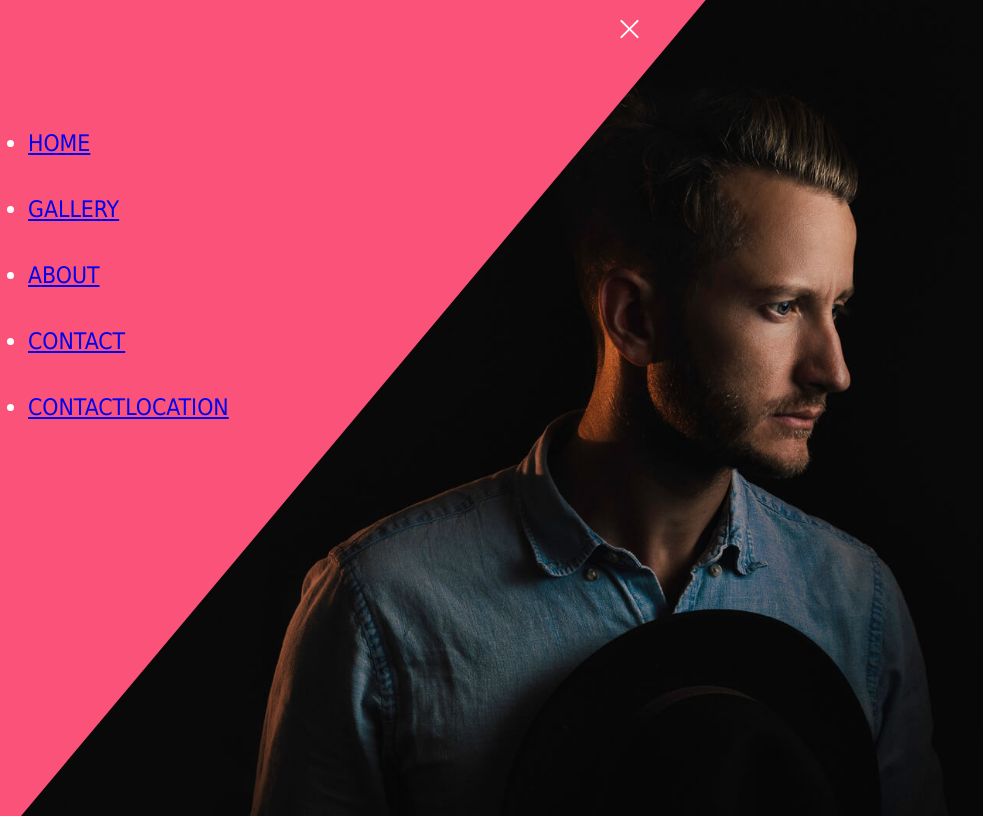
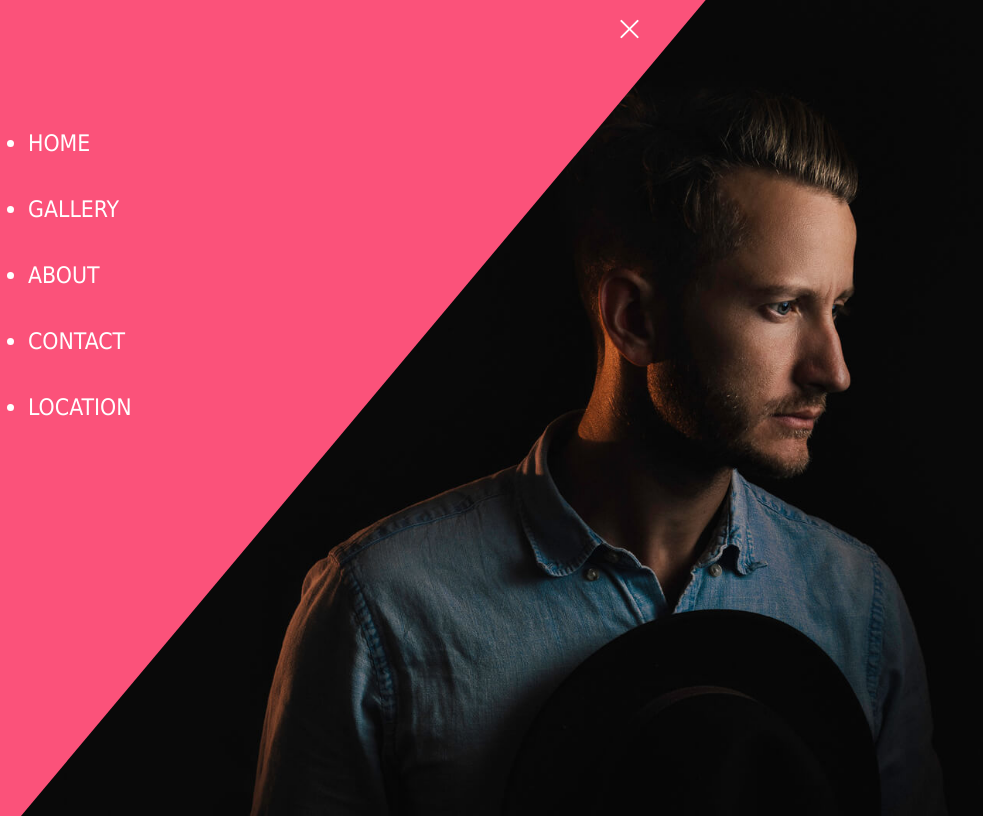
Before and after one commit to shakhzodbek1997/creativ_navigation_menu_bar, a plain HTML site: page index.html in a window 1280 px wide. Both pictures are taken after a click on the element 33 px from the left and 28 px from the top of the page. Shown: the whole page, without its empty margins (0-983 px from the left). Drawn offline with Linux system fonts and the light colour scheme.

Commit message:
changed_2

```diff
--- a/index.html
+++ b/index.html
@@ -14,11 +14,11 @@
     </div>
 
     <ul class="menu-list">
-        <li class="menu-list-item"><a href="http://sdeveloper.uz">HOME</a></li>
-        <li class="menu-list-item"><a href="http://sdeveloper.uz">GALLERY</a></li>
-        <li class="menu-list-item"><a href="http://sdeveloper.uz">ABOUT</a></li>
-        <li class="menu-list-item"><a href="http://sdeveloper.uz">CONTACT</a></li>
-        <li class="menu-list-item"><a href="http://sdeveloper.uz">CONTACTLOCATION</a></li>
+        <li class="menu-list-item"><a href="http://sdeveloper.uz/#portfolio">HOME</a></li>
+        <li class="menu-list-item"><a href="http://sdeveloper.uz/#shor_project">GALLERY</a></li>
+        <li class="menu-list-item"><a href="http://sdeveloper.uz/#about">ABOUT</a></li>
+        <li class="menu-list-item"><a href="http://sdeveloper.uz/#contact">CONTACT</a></li>
+        <li class="menu-list-item"><a href="http://sdeveloper.uz">LOCATION</a></li>
     </ul>
 </nav>
 
--- a/main.css
+++ b/main.css
@@ -128,3 +128,7 @@ html{
     opacity: 0;
     transition: opacity 0.5s 0.5s;
 }
+li a{
+    text-decoration: none;
+    color: white;
+}
```
